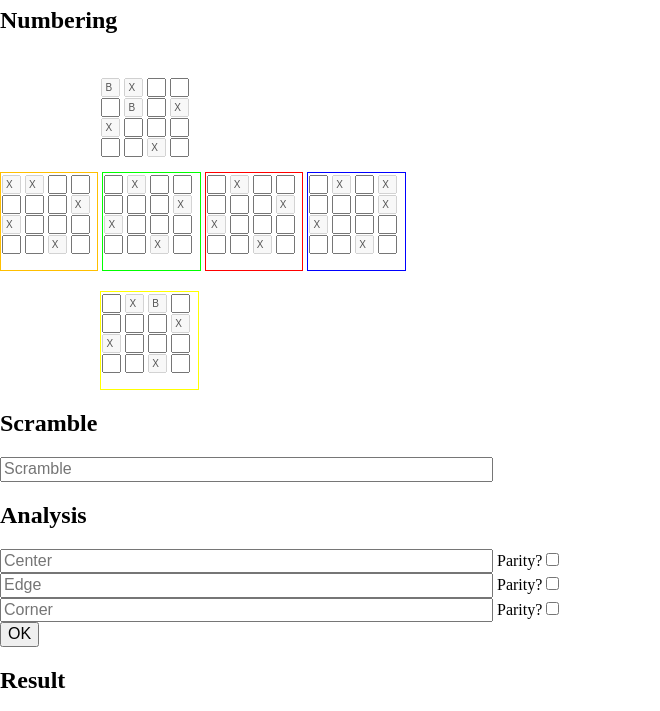
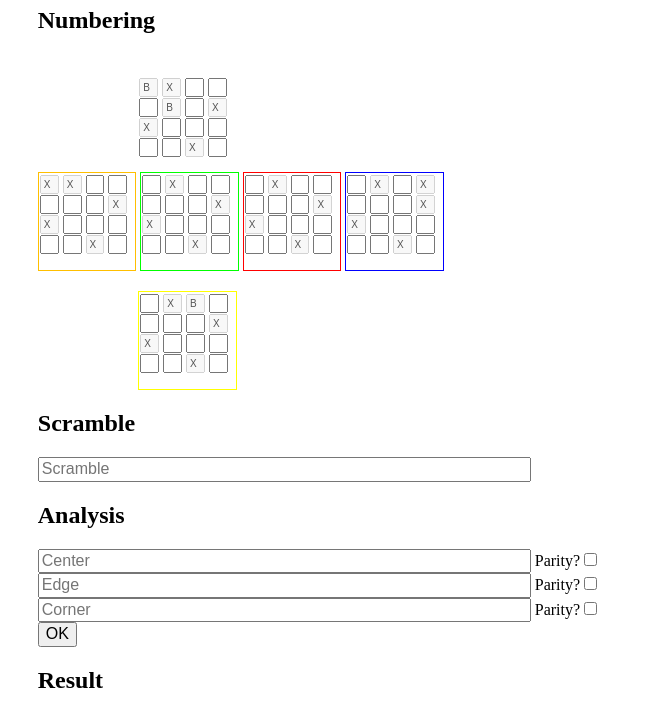
Before and after one commit to sakabar/go_ahead_4BLD, a website built with webpack: page index.html in a window 1280 px wide. Shown: the part 73-784 px from the top of the page, without its empty margins (0-660 px from the left). Built offline with nearby package versions, Linux system fonts and the light colour scheme.

Commit message:
bodyにleft marginを追加

```diff
--- a/src/css/index.css
+++ b/src/css/index.css
@@ -1,3 +1,7 @@
+body {
+    margin: 0 0 0 10mm;
+}
+
 .ExtendElevation__Face {
     width: 25mm;
     height: 25mm;
```
